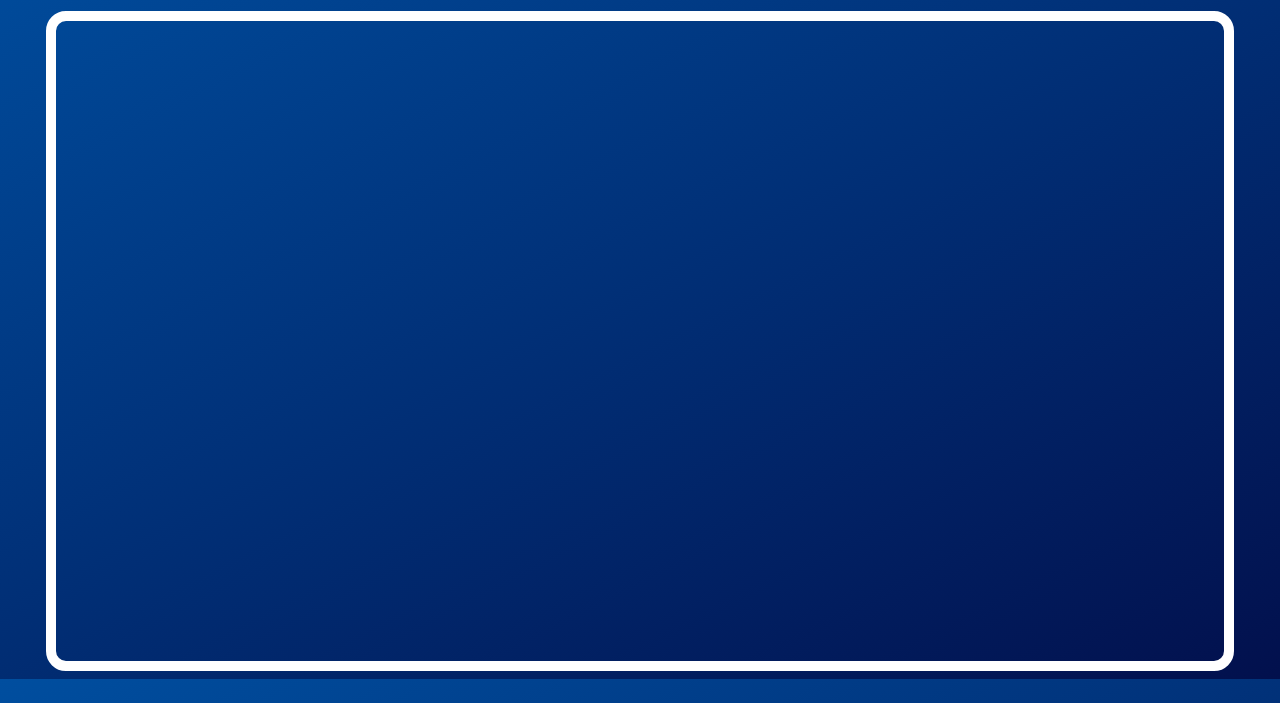
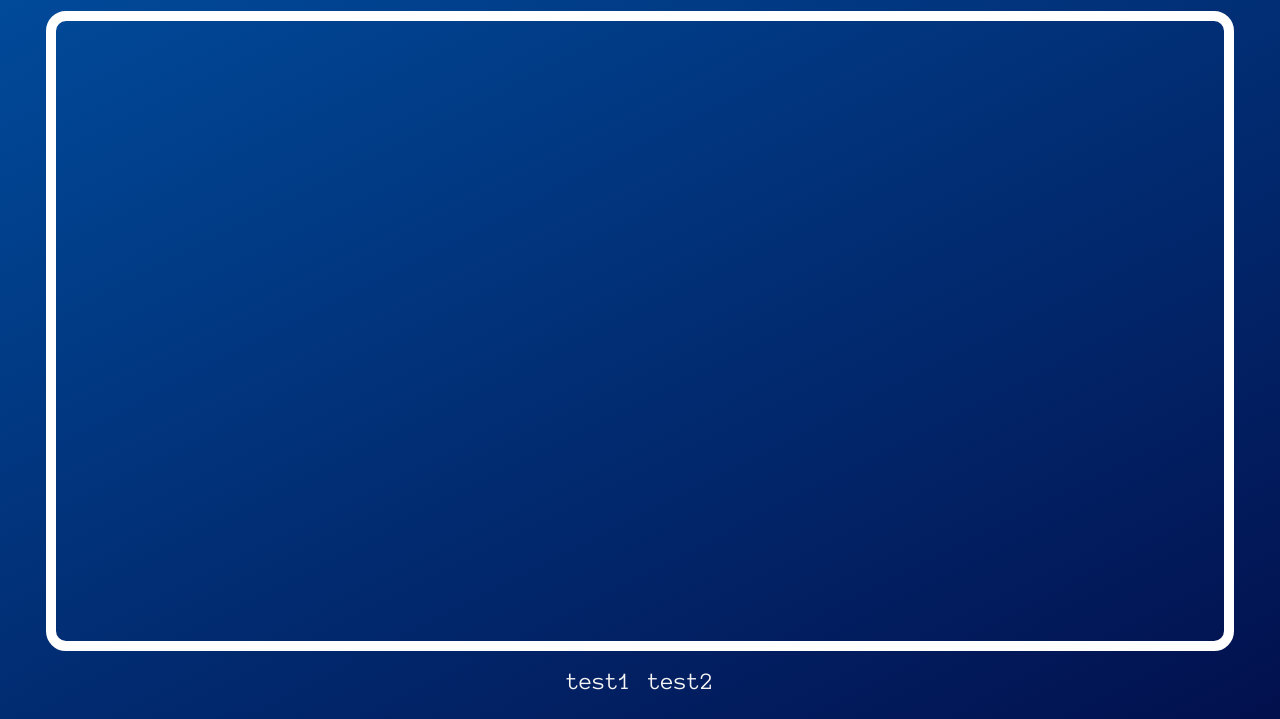
Before and after one commit to r41ngee/steamrunner, a plain HTML site: page index.html in a window 1280 px wide. Shown: the part 97-816 px from the top of the page. Drawn offline with Linux system fonts and the light colour scheme.

Commit message:
finished base blocks

```diff
--- a/index.html
+++ b/index.html
@@ -11,6 +11,9 @@
         <div class="games-container flex flex-column">
 
         </div>
-        <div
+        <div class="contacts flex flex-row">
+            <p class="contact-elem">test1</p>
+            <p class="contact-elem">test2</p>
+        </div>
     </body>
 </html>
--- a/style.css
+++ b/style.css
@@ -22,9 +22,20 @@ body {
 .games-container {
     border: 10px white solid;
     border-radius: 20px;
-    height: 80vh;
+    height: 75vh;
+    padding: 10px;
 }
 .site-header {
     font-size: 5vh;
+    margin-left: 15px;
 }
-.contacts
+.contacts {
+    height: 7.5vh;
+    align-items: center;
+    justify-content: center;
+}
+.contact-elem {
+    padding-inline: 8px;
+    margin-block: 0px;
+    font-size: 3vh;
+}
```
Also changed, not shown: steamapi.js (added).
